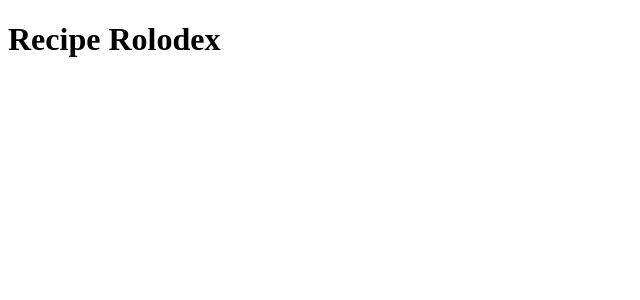
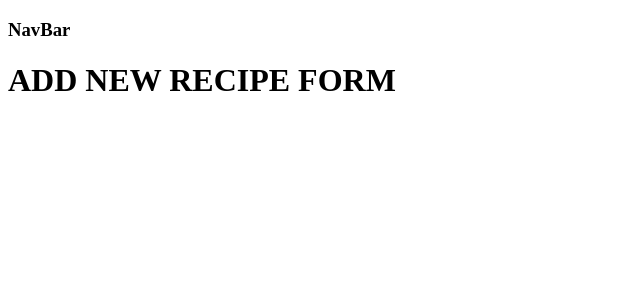
Before and after one commit to IguanasEverywhere/recipe-rolodex, a React (Create React App) app: page /new in a window 1280 px wide. Shown: the top 300 px of the page, without its empty margins (0-640 px from the left). Built offline with nearby package versions, Linux system fonts and the light colour scheme.

Commit message:
Add routes and components

```diff
--- /dev/null
+++ b/src/AddRecipe.js
@@ -0,0 +1,12 @@
+import React from 'react';
+
+function AddRecipe() {
+
+  return (
+    <div>
+      <h1>ADD NEW RECIPE FORM</h1>
+    </div>
+  )
+}
+
+export default AddRecipe;
--- a/src/App.js
+++ b/src/App.js
@@ -1,10 +1,30 @@
 import React from 'react';
+import { Switch, Route } from 'react-router-dom';
+import NavBar from './NavBar';
+import Home from './Home';
+import RecipesList from './RecipesList';
+import RecipeDetail from './RecipeDetail';
+import AddRecipe from './AddRecipe';
 
 
 function App() {
   return (
     <div>
-      <h1>Recipe Rolodex</h1>
+      <NavBar />
+      <Switch>
+        <Route exact path='/'>
+          <Home />
+        </Route>
+        <Route exact path='/recipes'>
+          <RecipesList />
+        </Route>
+        <Route exact path='/recipes/:recipeId'>
+          <RecipeDetail />
+        </Route>
+        <Route exact path='/new'>
+          <AddRecipe />
+        </Route>
+      </Switch>
     </div>
   );
 }
--- /dev/null
+++ b/src/Home.js
@@ -0,0 +1,12 @@
+import React from 'react';
+
+function Home() {
+
+  return(
+    <div>
+      <h1>Home</h1>
+    </div>
+  )
+}
+
+export default Home;
--- /dev/null
+++ b/src/NavBar.js
@@ -0,0 +1,12 @@
+import React from 'react';
+
+function NavBar() {
+
+  return (
+    <div>
+      <h3>NavBar</h3>
+    </div>
+  )
+}
+
+export default NavBar;
--- /dev/null
+++ b/src/RecipeDetail.js
@@ -0,0 +1,12 @@
+import React from 'react';
+
+function RecipeDetail() {
+
+  return (
+    <div>
+      <h1>Recipe DETAIL</h1>
+    </div>
+  )
+}
+
+export default RecipeDetail;
--- /dev/null
+++ b/src/RecipesList.js
@@ -0,0 +1,12 @@
+import React from 'react';
+
+function RecipesList() {
+
+  return (
+    <div>
+      <h1>RecipesList</h1>
+    </div>
+  )
+}
+
+export default RecipesList;
```
